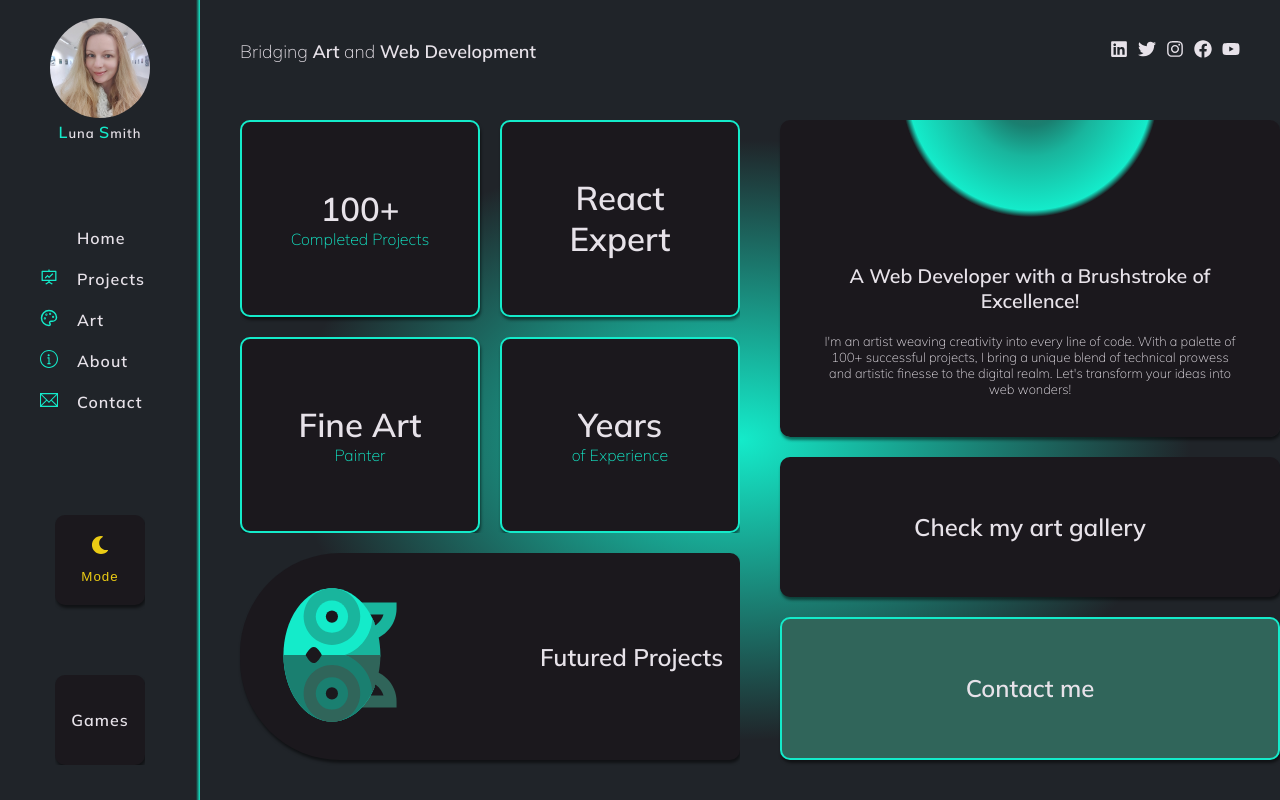
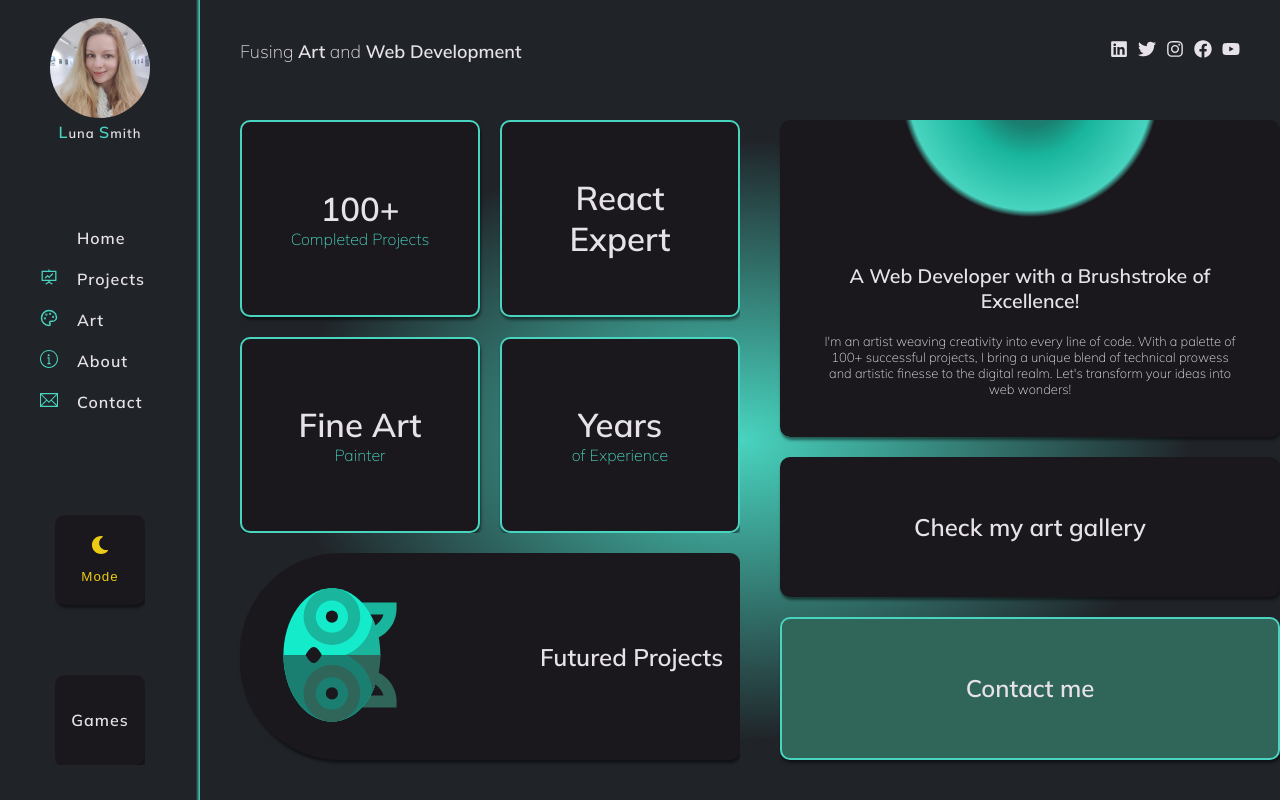
Before and after one commit to Lu-Smith/new_react_portfolio_sass, a React (Create React App) app: page / in a window 1280 px wide. Built offline with nearby package versions, Linux system fonts and the light colour scheme; some icons are missing.

Commit message:
Updated Home

```diff
--- a/src/components/Home/Navbar.tsx
+++ b/src/components/Home/Navbar.tsx
@@ -14,7 +14,7 @@ interface ModeProps {
 const Navbar = ({ mode }: ModeProps) => {
   return (
     <div className={`Navbar ${mode === 'light' ? 'lightMode' : 'darkMode'}`}>
-      <h1>Bridging <strong>Art</strong> and <strong>Web Development</strong></h1>
+      <h1>Fusing <strong>Art</strong> and <strong>Web Development</strong></h1>
       <div className="socialLinks">
       <a
         href="//www.linkedin.com/in/luna-smith/"
--- a/src/styles/_variables.scss
+++ b/src/styles/_variables.scss
@@ -1,7 +1,7 @@
 //colors
 $primary-color: rgb(231, 226, 233);
 $secondary-color: rgb(27, 24, 29);
-$focus-color: rgb(20, 235, 202);
+$focus-color: rgb(72, 212, 191);
 $mode-color: rgb(235, 203, 20);
 $scroll-main-color: rgb(64, 149, 160);
 $hover-color: rgb(20, 88, 44);
--- a/src/styles/home.scss
+++ b/src/styles/home.scss
@@ -1,6 +1,6 @@
 .Home.lightMode {
     background-color: $light-box-background;
-    color: $secondary-color;
+    color: $focus-color;
 }
 
 .Home.darkMode {
```
